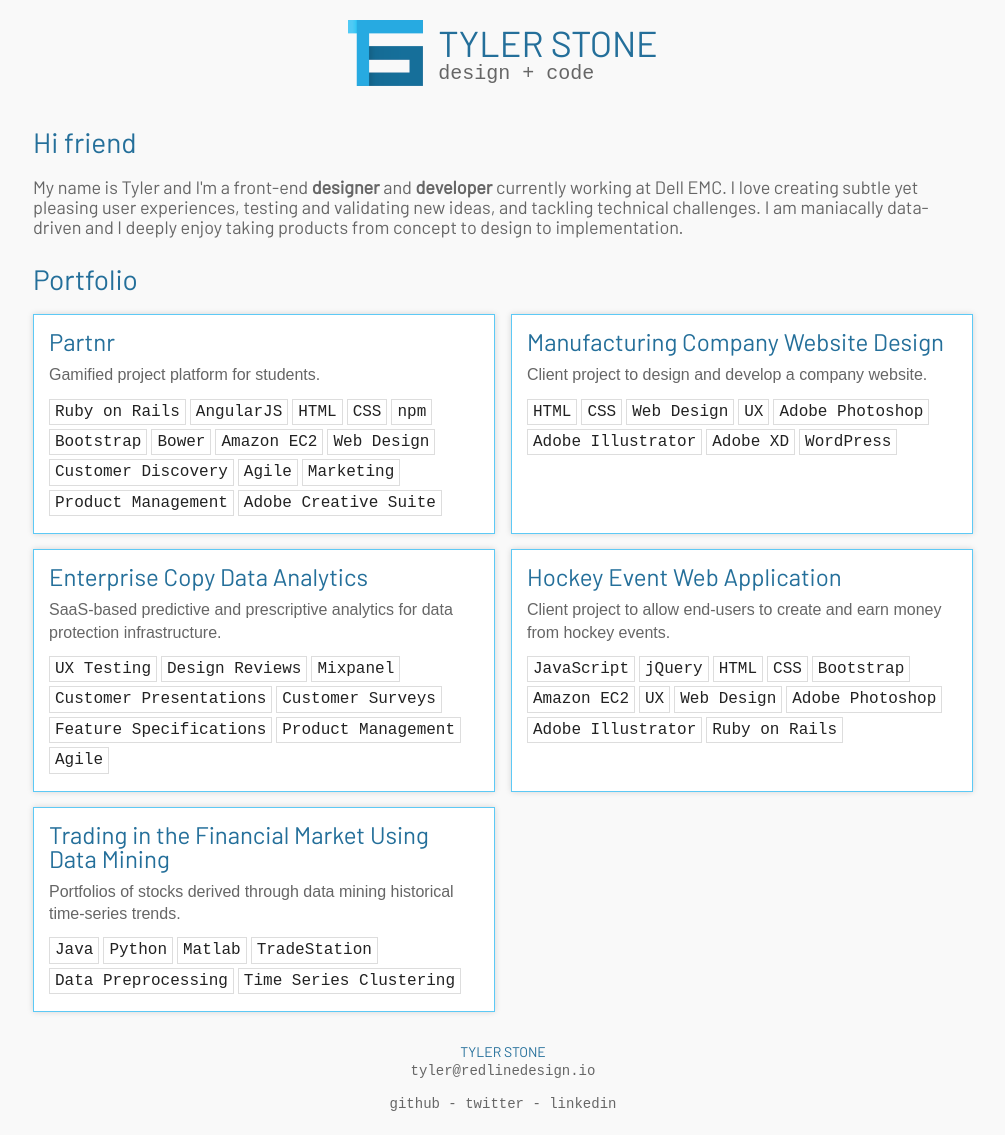
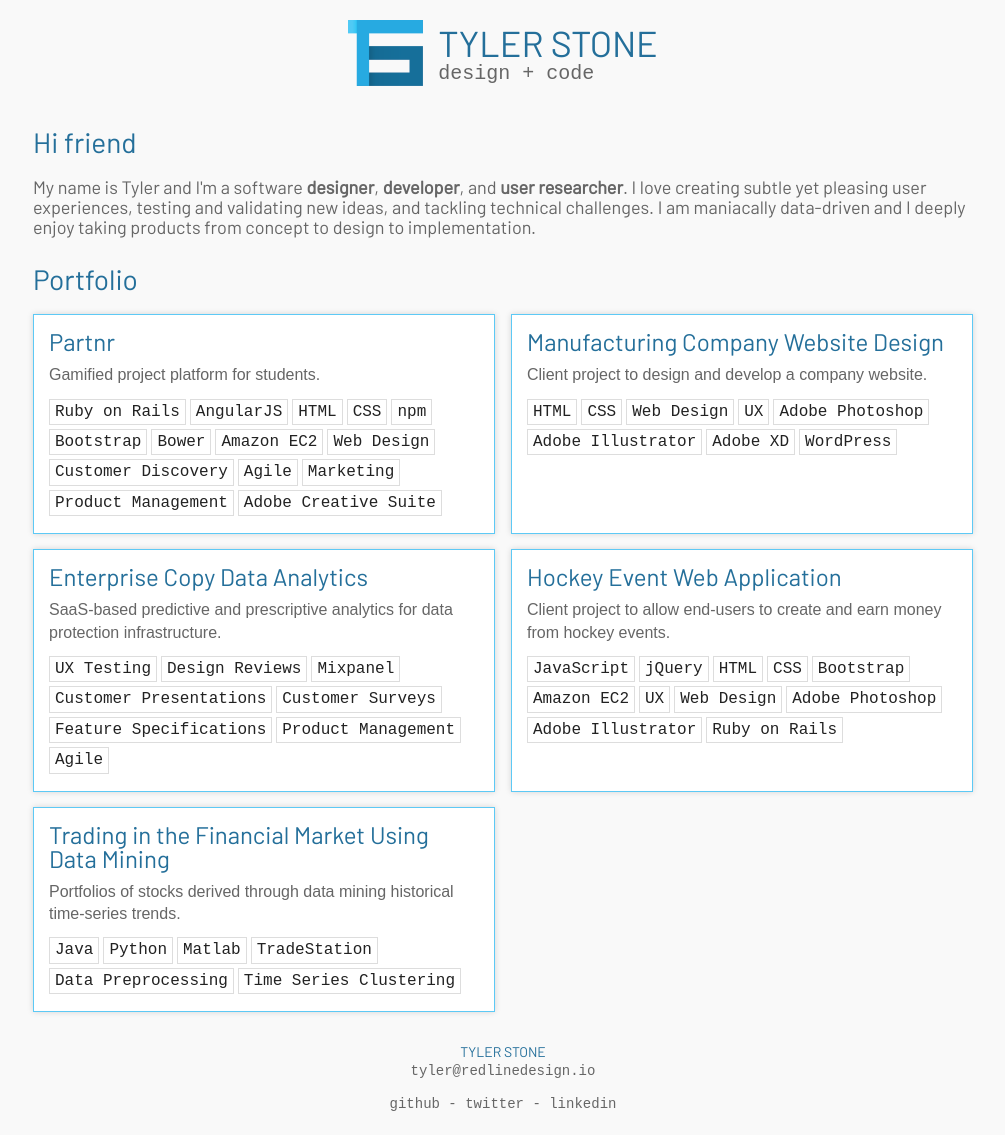
Before and after one commit to tyler-stone/tylerstone.io, a Jekyll site: the page built from index.md, in a window 1280 px wide. Shown: the whole page, without its empty margins (137-1142 px from the left). Built offline with Jekyll 4.4.1, drawn with Linux system fonts in a browser that asks for light colours.

Commit message:
slight modifications to description

```diff
--- a/_layouts/portfolio.html
+++ b/_layouts/portfolio.html
@@ -6,7 +6,7 @@ weight: 1
 <h2 class="top-level-header">Hi friend</h2>
 <div class="intro">
     <p>
-        My name is Tyler and I'm a front-end <strong>designer</strong> and <strong>developer</strong> currently working at Dell EMC. I love creating subtle yet pleasing user experiences, testing
+        My name is Tyler and I'm a software <strong>designer</strong>, <strong>developer</strong>, and <strong>user researcher</strong>. I love creating subtle yet pleasing user experiences, testing
         and validating new ideas, and tackling technical challenges. I am maniacally data-driven and I deeply enjoy taking products from concept to design to
         implementation.
     </p>
```
